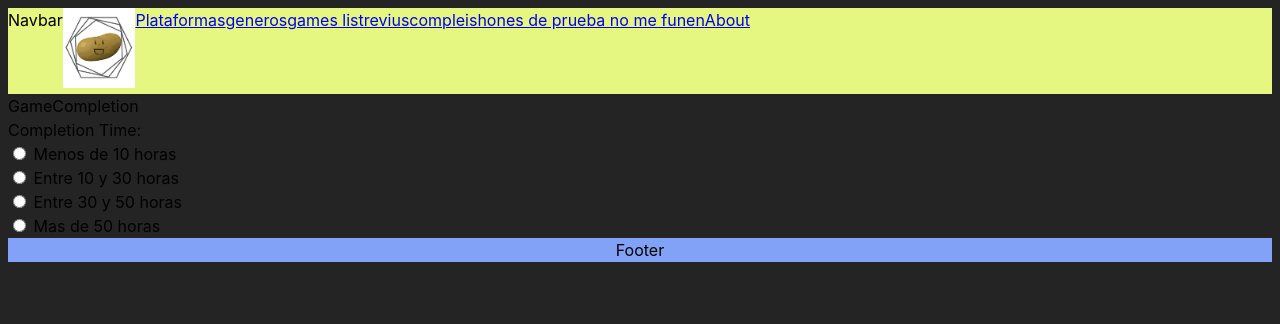
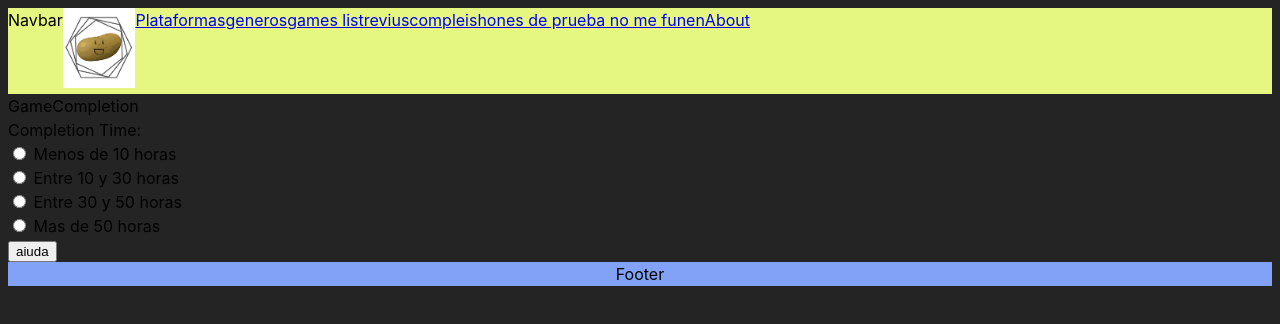
Before and after one commit to Valveider-X/RottenPotatoes, a React (Vite) app: page /game-completion/1 in a window 1280 px wide. Shown: the top 324 px of the page. Built offline with nearby package versions, Linux system fonts and the light colour scheme.

Commit message:
Forn on the way

```diff
--- a/src/components/FormCompletion.jsx
+++ b/src/components/FormCompletion.jsx
@@ -3,7 +3,10 @@ import {useState} from "react"
 
 function FormCompletion() {
 
-
+  const handleSubmit=(e) => {
+    console.log("añadiendo resultados");
+    e.preventDefault()
+  }
 
    <div className=""></div>
 
@@ -13,7 +16,7 @@ function FormCompletion() {
     <div className='completion-form'>
 
 
-    <form>
+    <form onSubmit={handleSubmit}>
       <label >Completion Time:</label><br />
       <input type="radio" id="<10" name="completionTime" value="<10" />
       <label for="<10"> Menos de 10 horas</label><br></br>
@@ -24,7 +27,7 @@ function FormCompletion() {
       <input type="radio" id=">50" name="completionTime" value=">50" />
       <label for=">50"> Mas de 50 horas</label><br></br>
 
-
+      <button>aiuda</button>
 
     </form>
     </div>
```
